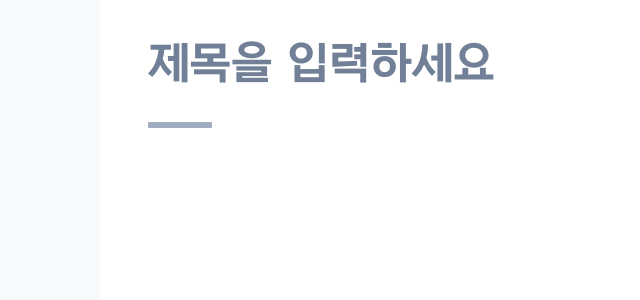
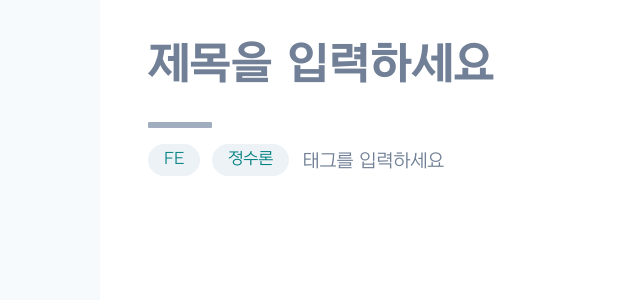
Before and after one commit to jinkook0126/today-i-solved, a Next.js app: page /write in a window 1280 px wide. Shown: the top 300 px of the page, without its empty margins (28-668 px from the left). Built offline with nearby package versions, Linux system fonts and the light colour scheme; a small style sheet from the web is missing.

Commit message:
feat: 글쓰기 - 태그 #2
 - 태그 레이아웃 생성

```diff
--- a/src/pages/write.tsx
+++ b/src/pages/write.tsx
@@ -1,13 +1,14 @@
 import '@toast-ui/editor/dist/toastui-editor.css'; // Editor's Style
 import Editor from '@toast-ui/editor';
-import { useRef, useEffect } from 'react';
+import { useRef, useEffect, useState } from 'react';
 import WriteLayout from '@/components/layout/write_layout';
-import { Box, Text, Heading, Flex, Input } from '@chakra-ui/react';
+import { Box, Text, Heading, Flex, Input, Tag } from '@chakra-ui/react';
 import { NextPage } from 'next';
 interface PageProps {}
 
 const Write: NextPage<PageProps> = () => {
   const editorRef = useRef<HTMLDivElement>(null);
+  const [tags, setTags] = useState(['FE', '정수론']);
   // useEffect(() => {
   //   if (editorRef.current !== null) {
   //     const editor = new Editor({
@@ -20,6 +21,8 @@ const Write: NextPage<PageProps> = () => {
   //     editor.getMarkdown();
   //   }
   // }, []);
+
+  const onKeyDown = (e: React.KeyboardEvent<HTMLInputElement>) => {};
   return (
     <WriteLayout>
       <Box
@@ -44,6 +47,34 @@ const Write: NextPage<PageProps> = () => {
             borderRadius='1px'
             backgroundColor='gray.400'
           />
+          <Flex flexWrap='wrap'>
+            {tags.map(tag => (
+              <Tag
+                h={{ sm: '1.5rem', md: '2rem' }}
+                fontSize={{ sm: '0.75rem', md: '1rem' }}
+                borderRadius={{ sm: '0.75rem', md: '1rem' }}
+                paddingX={{ sm: '0.75rem', md: '1rem' }}
+                mr={{ sm: '0.5rem', md: '0.75rem' }}
+                mb={{ sm: '0.5rem', md: '0.75rem' }}
+                color={'teal'}
+                bg='gray.100'
+              >
+                {tag}
+              </Tag>
+            ))}
+            <Input
+              display='inline-flex'
+              variant='unstyled'
+              placeholder='태그를 입력하세요'
+              padding='1px'
+              w='14rem'
+              // h={{ sm: '43px', md: '66px' }}
+              h={{ sm: '2rem', md: '2.125rem' }}
+              fontSize={{ sm: '0.75rem', md: '1.125rem' }}
+              lineHeight={{ sm: '1.5rem', md: '2rem' }}
+              onKeyDown={onKeyDown}
+            />
+          </Flex>
         </Box>
       </Box>
       <Box>{/* <div ref={editorRef}></div> */}</Box>
```
